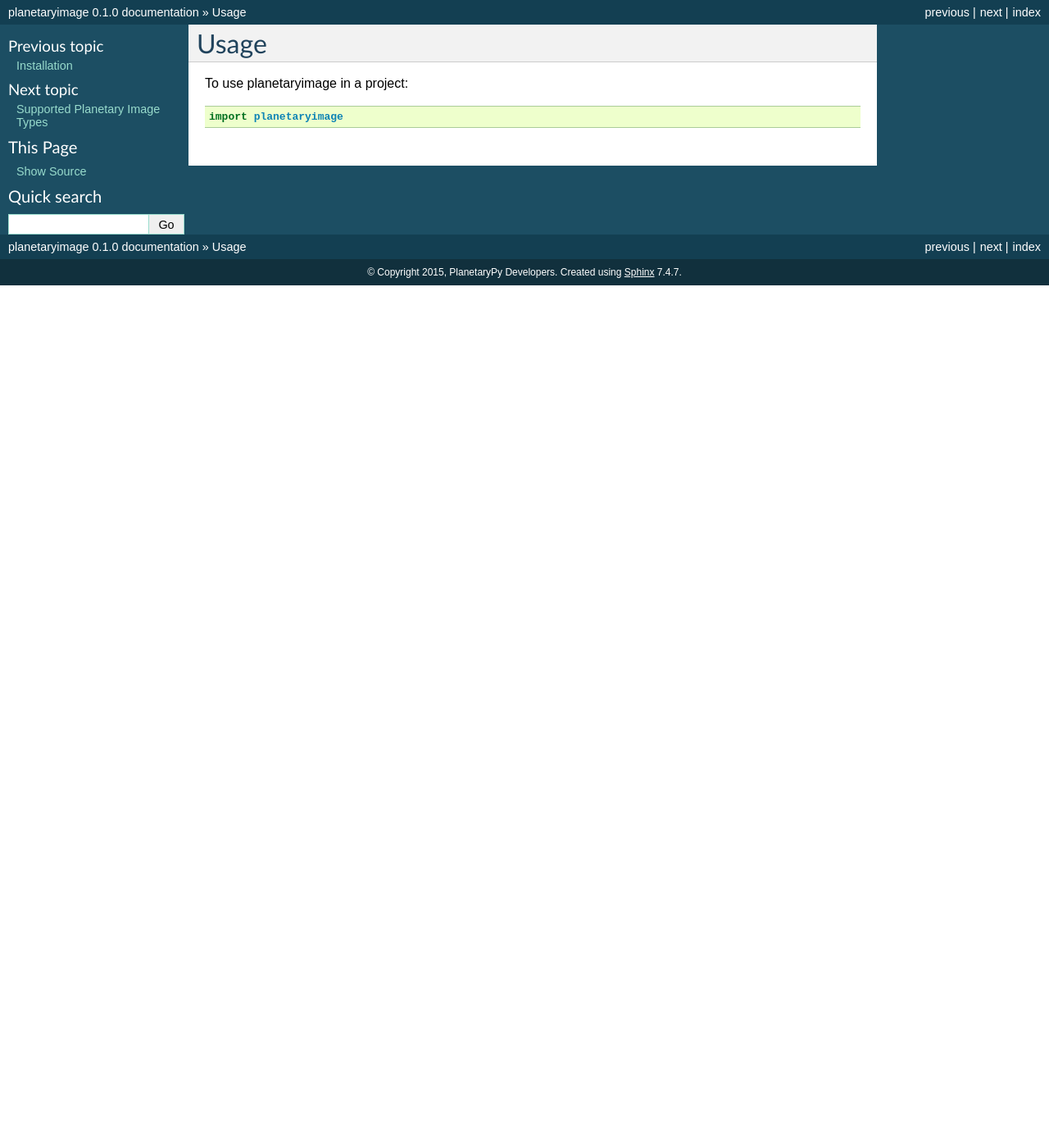
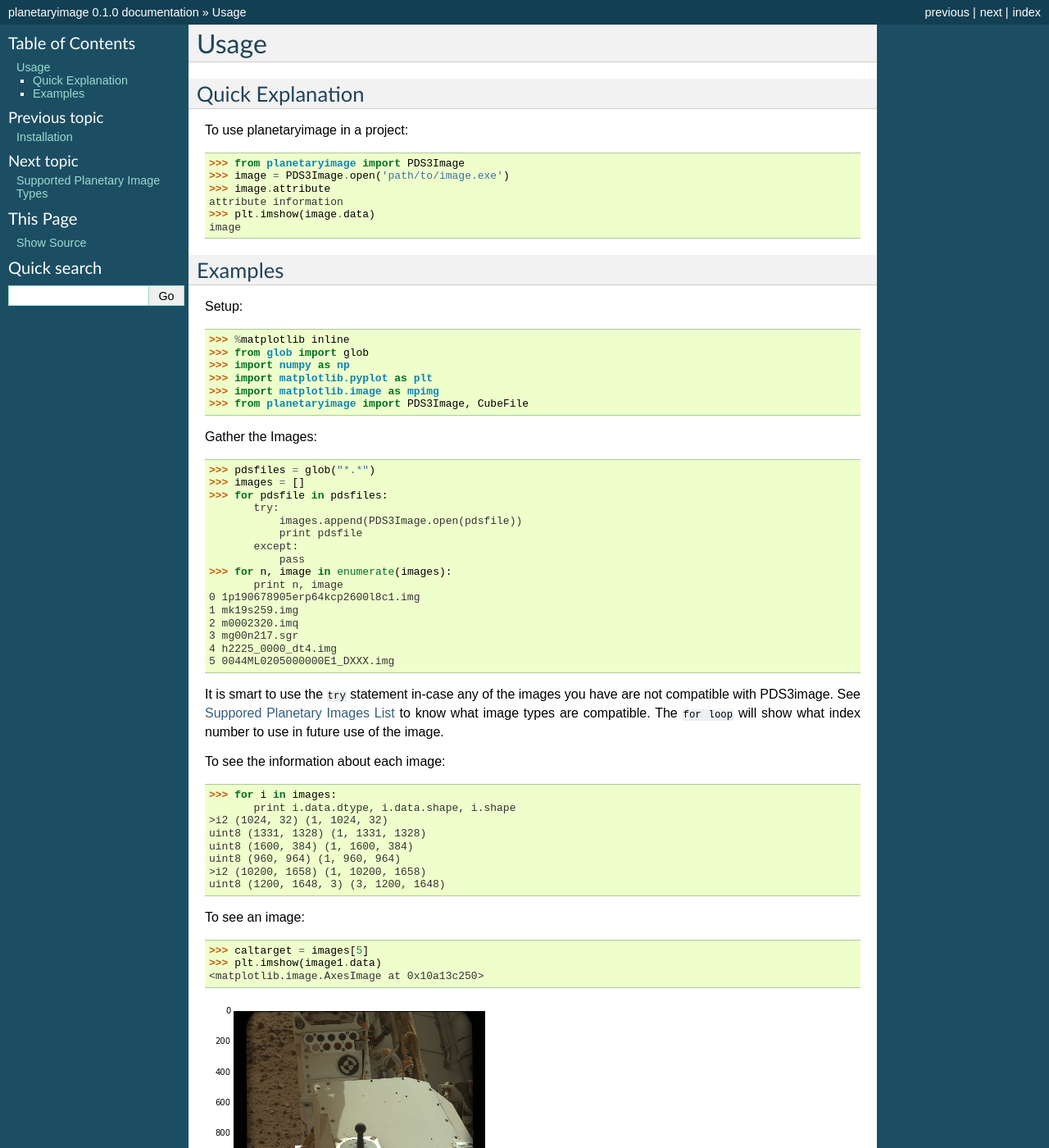
Before and after one commit to planetarypy/planetaryimage, a Sphinx documentation site: the page built from docs/usage.rst, in a window 1280 px wide and 1400 px high. Shown: the whole window at 82% size. Built offline with Sphinx 7.4.7, drawn with Linux system fonts in a browser that asks for light colours; some of the changed text lies outside the part shown.

Commit message:
Added examples form notebbok to usage.rst

```diff
--- a/README.rst
+++ b/README.rst
@@ -68,3 +68,6 @@ the image::
   from planetaryimage import PDS3Image
   image = PDS3Image.open('1p380322615effbr43p2443l1m1.img')
   plt.imshow(image.data, cmap='gray')
+
+See `Usage <https://planetaryimage.readthedocs.org/en/latest/usage.html>`_ for
+full documentation on how to use planetaryiamge.
--- a/docs/usage.rst
+++ b/docs/usage.rst
@@ -2,6 +2,136 @@
 Usage
 ========
 
+Quick Explanation
+------------------
+
 To use planetaryimage in a project::
 
-    import planetaryimage
+ >>> from planetaryimage import PDS3Image
+ >>> image = PDS3Image.open('path/to/image.exe')
+ >>> image.attribute
+ attribute information
+ >>> plt.imshow(image.data)
+ image
+
+Examples
+---------
+
+Setup::
+
+ >>> %matplotlib inline
+ >>> from glob import glob
+ >>> import numpy as np
+ >>> import matplotlib.pyplot as plt
+ >>> import matplotlib.image as mpimg
+ >>> from planetaryimage import PDS3Image, CubeFile
+
+Gather the Images::
+
+ >>> pdsfiles = glob("*.*")
+ >>> images = []
+ >>> for pdsfile in pdsfiles:
+        try:
+            images.append(PDS3Image.open(pdsfile))
+            print pdsfile
+        except:
+            pass
+ >>> for n, image in enumerate(images):
+        print n, image
+ 0 1p190678905erp64kcp2600l8c1.img
+ 1 mk19s259.img
+ 2 m0002320.imq
+ 3 mg00n217.sgr
+ 4 h2225_0000_dt4.img
+ 5 0044ML0205000000E1_DXXX.img
+
+It is smart to use the ``try`` statement in-case any of the images you have are
+not compatible with PDS3image. See `Suppored Planetary Images List <https://
+planetaryimage.readthedocs.org/en/latest/supported_planetary_image_types.html>`_
+to know what image types are compatible. The ``for loop`` will show what index
+number to use in future use of the image.
+
+To see the information about each image::
+
+ >>> for i in images:
+        print i.data.dtype, i.data.shape, i.shape
+ >i2 (1024, 32) (1, 1024, 32)
+ uint8 (1331, 1328) (1, 1331, 1328)
+ uint8 (1600, 384) (1, 1600, 384)
+ uint8 (960, 964) (1, 960, 964)
+ >i2 (10200, 1658) (1, 10200, 1658)
+ uint8 (1200, 1648, 3) (3, 1200, 1648)
+
+To see an image::
+
+ >>> caltarget = images[5]
+ >>> plt.imshow(image1.data)
+ <matplotlib.image.AxesImage at 0x10a13c250>
+.. image:: Image_examples/caltarget_1.png
+
+It is important to look at the first number in ``i.shape`` (See attributes) or
+the value from ``i.bands``. If this number is 3, then the above example works,
+otherwise, you should use ``cmap=='gray'`` parameter like in the below example.
+
+To see an image::
+
+ >>> image1 = images[1]
+ >>> plt.imshow(image1.data, cmap='gray')
+ <matplotlib.image.AxesImage at 0x125817a50>
+.. image:: Image_examples/output_3_1.png
+
+The reason for this parameter is because when ``i.bands`` is 3, it means the
+image is a colored image. If ``i.bands`` is 1, then the image is black and white
+and ``imshow`` needs to know to grayscale the image. Otherwise, the image will
+not look right.
+
+To see a subframe of an image::
+
+ >>> plt.imshow(image1.data[370:620, 0:250], cmap = 'gray')
+ <matplotlib.image.AxesImage at 0x11c014450>
+.. image:: Image_examples/output_4_1.png
+
+To see the different bands of a colored image::
+
+ >>> plt.imshow(np.hstack([
+        mcam1.data[700:1100, 600:1000, 0],
+        mcam1.data[700:1100, 600:1000, 1],
+        mcam1.data[700:1100, 600:1000, 2],
+    ]), cmap='gray')
+ <matplotlib.image.AxesImage at 0x10fccd210>
+.. image:: Image_examples/caltarget_2.png
+
+To save an image as a `.png` file for later viewing::
+
+ >>> crater = image1.data[370:620, 0:250]
+ >>> plt.imsave('crater.png', crater, cmap='gray')
+
+To do some image processing::
+
+ >>> plt.hist(image1.data.flatten(), 2000)
+ (array([ 2.,  0.,  0., ...,  0.,  0.,  1.]),
+ array([  32.   ,   32.036,   32.072, ...,  175.928,  175.964,  176.   ]),
+ <a list of 4000 Patch objects>)
+
+.. image:: Image_examples/output_8_1.png
+
+Using this Histogram can produce a clearer picture::
+
+ >>> plt.imshow(image1.data, cmap='gray', vmin=115, vmax=135)
+ <matplotlib.image.AxesImage at 0x1397a2790>
+
+.. image:: Image_examples/output_9_1.png
+
+See `documentation for plt.imshow <http://matplotlib.org/api/pyplot_api.html#mat
+plotlib.pyplot.imshow>`_ and `Image tutorial for pyplot <http://matplotlib.org/
+users/image_tutorial.html>`_ to see more methods of image processing.
+
+You can also use planetaryimage to process Isis Cube Files::
+
+ >>> from planetaryimage import CubeFile
+ >>> isisimage = CubeFile.open("tests/data/pattern.cub")
+ >>> isisimage.data.dtype, isisimage.data.shape, isisimage.shape
+ (dtype('<f4'), (90, 90), (1, 90, 90))
+ >>> plt.imshow(isisimage.data, cmap='gray')
+ <matplotlib.image.AxesImage at 0x114010610>
+.. image:: Image_examples/Isisimage.png
```
Also changed, not shown: docs/Image_examples/Isisimage.png (added), docs/Image_examples/caltarget_1.png (added), docs/Image_examples/caltarget_2.png (added), docs/Image_examples/output_3_1.png (added), docs/Image_examples/output_4_1.png (added), docs/Image_examples/output_8_1.png (added), docs/Image_examples/output_9_1.png (added).
